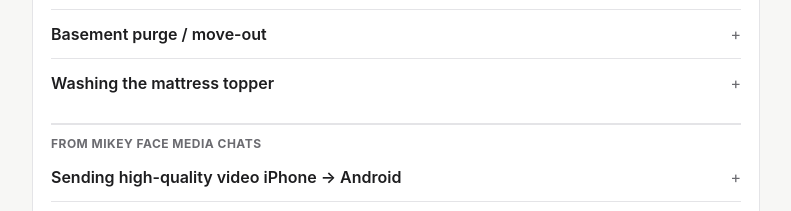
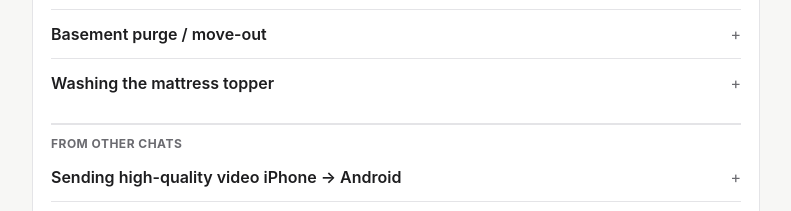
Before and after one commit to mikesadowski525/planning, a plain HTML site: page index.html in a window 1280 px wide. Shown: the part 6147-6358 px from the top of the page, without its empty margins (244-1035 px from the left). Drawn offline with Linux system fonts and the light colour scheme.

Commit message:
How-to: fix group label (those topics weren't from Mikey Face Media)
Co-Authored-By: Claude Opus 5.5 <noreply@anthropic.com>
Claude-Session: https://claude.ai/code/session_01Xixs6mSPZaXzXjv8RgGgEt

```diff
--- a/index.html
+++ b/index.html
@@ -535,7 +535,7 @@
       </ul>
     </details>
 
-    <p class="group">From Mikey Face Media chats</p>
+    <p class="group">From other chats</p>
 
     <details>
       <summary>Sending high-quality video iPhone → Android</summary>
```
